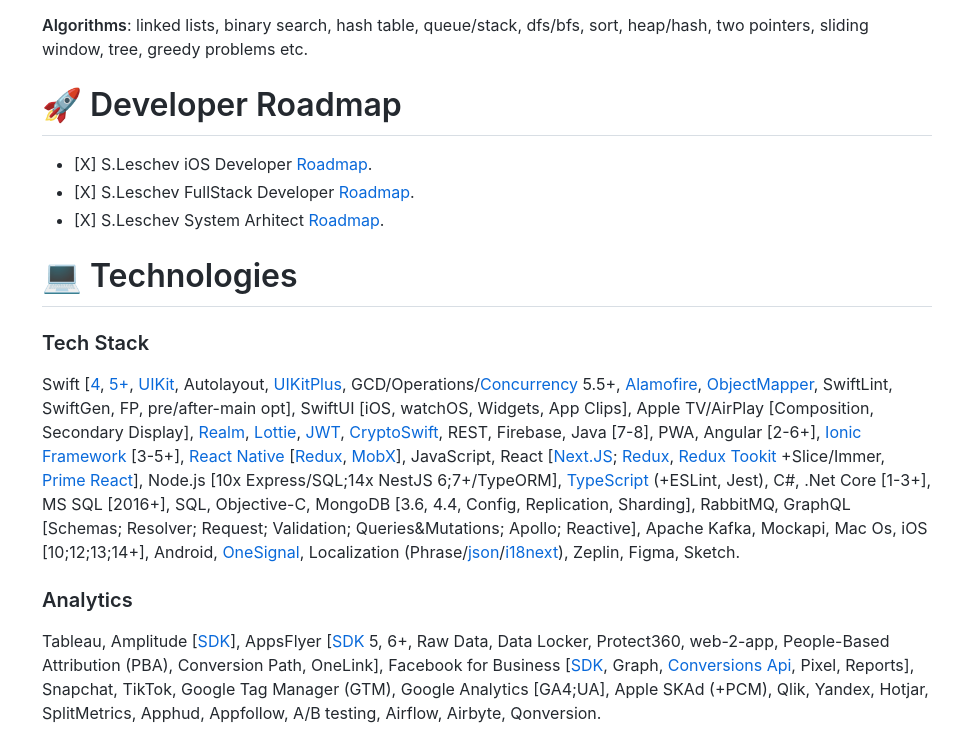
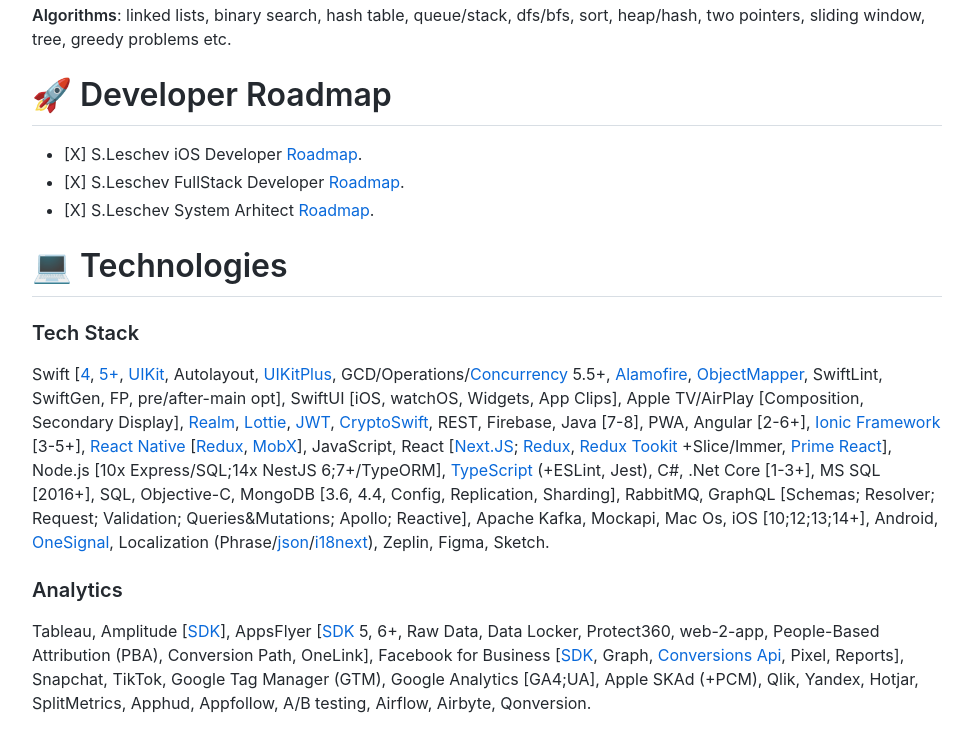
Before and after one commit to sergeyleschev/sergeyleschev.github.io, a plain HTML site: page index.html in a window 1280 px wide. Shown: the part 1319-2055 px from the top of the page, without its empty margins (153-1116 px from the left). Drawn offline with Linux system fonts and the light colour scheme.

Commit message:
change padding

```diff
--- a/index.html
+++ b/index.html
@@ -35,7 +35,7 @@
         min-width: 200px;
         max-width: 980px;
         margin: 0 auto;
-        padding: 45px;
+        padding: 35px;
       }
 
       @media (prefers-color-scheme: dark) {
```
Also changed, not shown: markdown/head-template.html (+1 -1 lines), sergeyleschev-fullstack-roadmap.html (+1 -1 lines), sergeyleschev-ios-roadmap.html (+1 -1 lines).
